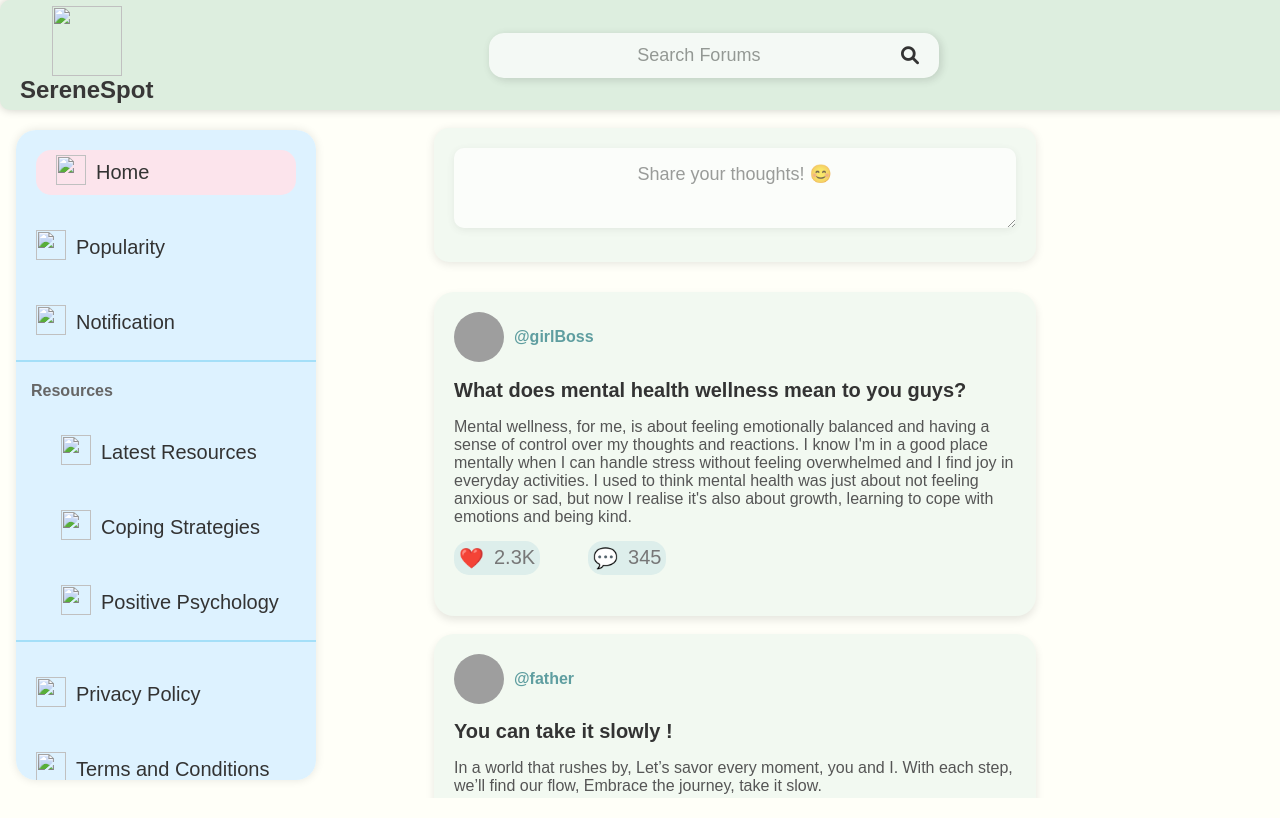
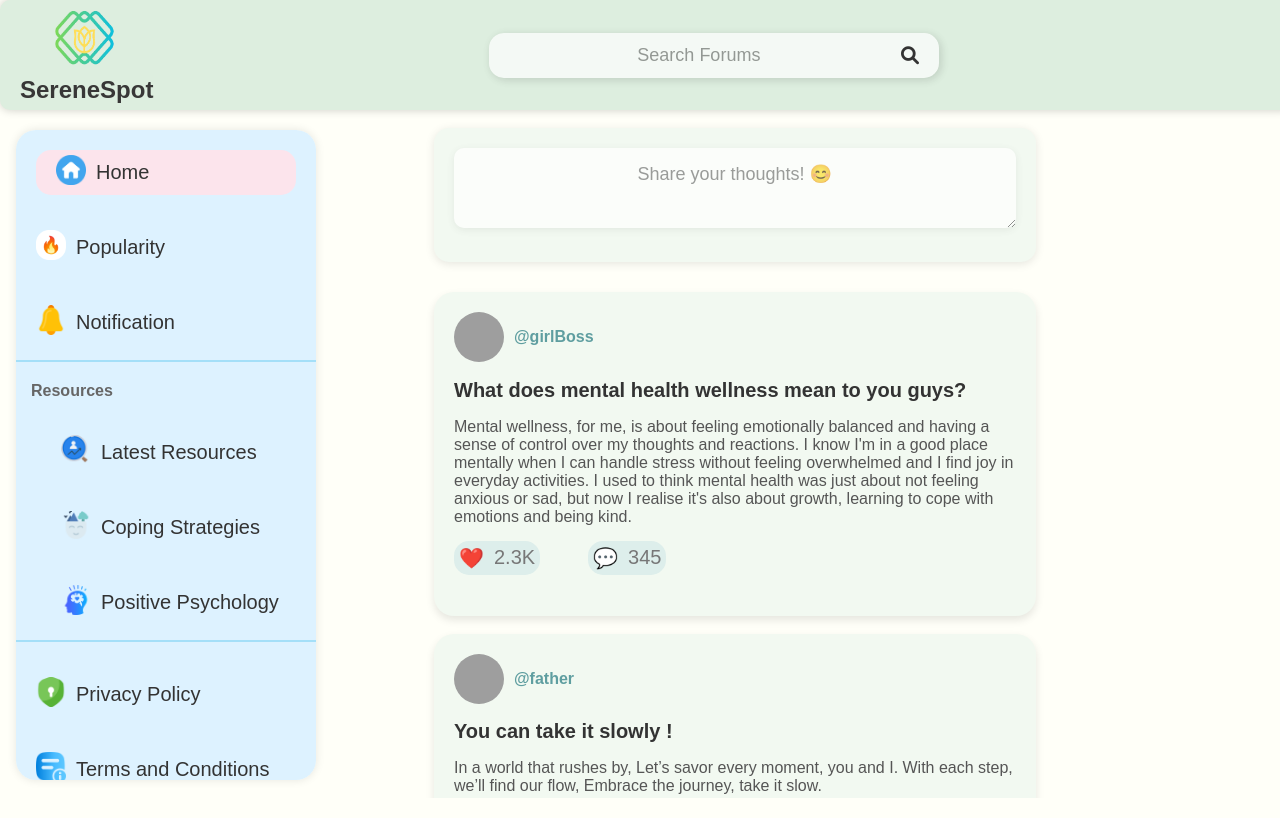
Before and after one commit to xufr5h/SereneSpot, a plain HTML site: page index.html in a window 1280 px wide. Drawn offline with Linux system fonts and the light colour scheme; the site is published under a folder, as on GitHub Pages, so addresses that start at the root find nothing; grey boxes are pictures that could not be loaded.

Commit message:
changed again

```diff
--- a/index.html
+++ b/index.html
@@ -14,7 +14,7 @@
     <div class="sidebar">
       <!-- logo-section -->
       <div class="logo-section">
-        <img src="/Images/logo.png" width="70" height="70" />
+        <img src="Images/logo.png" width="70" height="70" />
         <h1 class="webiste-name">SereneSpot</h1>
       </div>
       <!-- search section -->
@@ -36,18 +36,18 @@
           <ul class="functions">
             <li>
               <a href="/" class="active" onclick="location.reload();">
-                <span><img src="/Images/home.png" /></span>Home</a
+                <span><img src="Images/home.png" /></span>Home</a
               >
             </li>
             <li>
               <a href="poopularity.html">
-                <span><img src="/Images/popularity.png" /></span>
+                <span><img src="Images/popularity.png" /></span>
                 Popularity</a
               >
             </li>
             <li>
               <a href="#notification">
-                <span><img src="/Images/notification.png" /></span>
+                <span><img src="Images/notification.png" /></span>
                 Notification</a
               >
             </li>
@@ -57,19 +57,19 @@
             <li class="section-title">Resources</li>
             <li class="sub-menu">
               <a href="latestResearches.html"
-                ><span><img src="/Images/latestResources.png" /></span>Latest
+                ><span><img src="Images/latestResources.png" /></span>Latest
                 Resources</a
               >
             </li>
             <li class="sub-menu">
               <a href="#copingStrategies"
-                ><span><img src="/Images/copingStrategies.png" alt="" /></span
+                ><span><img src="Images/copingStrategies.png" alt="" /></span
                 >Coping Strategies</a
               >
             </li>
             <li class="sub-menu">
               <a href="#positivePsychology"
-                ><span><img src="/Images/positivePsychology.png" /></span
+                ><span><img src="Images/positivePsychology.png" /></span
                 >Positive Psychology</a
               >
             </li>
@@ -78,19 +78,19 @@
 
             <li>
               <a href="#privacyPolicy"
-                ><span><img src="/Images/privacyPolicy.png" /></span>Privacy
+                ><span><img src="Images/privacyPolicy.png" /></span>Privacy
                 Policy</a
               >
             </li>
             <li>
               <a href="#termsAndConditions"
-                ><span><img src="/Images/termsAndConditions.png" /></span>Terms
+                ><span><img src="Images/termsAndConditions.png" /></span>Terms
                 and Conditions</a
               >
             </li>
             <li>
               <a href="#aboutUs"
-                ><span><img src="/Images/AboutUs.png" /></span>About Us</a
+                ><span><img src="Images/AboutUs.png" /></span>About Us</a
               >
             </li>
 
@@ -98,7 +98,7 @@
 
             <li>
               <a href="#logIn"
-                ><span><img src="/Images/logIn.png" /></span>Log In</a
+                ><span><img src="Images/logIn.png" /></span>Log In</a
               >
             </li>
           </ul>
```
Also changed, not shown: latestResearches.html (+13 -13 lines), poopularity.html (+11 -11 lines).
